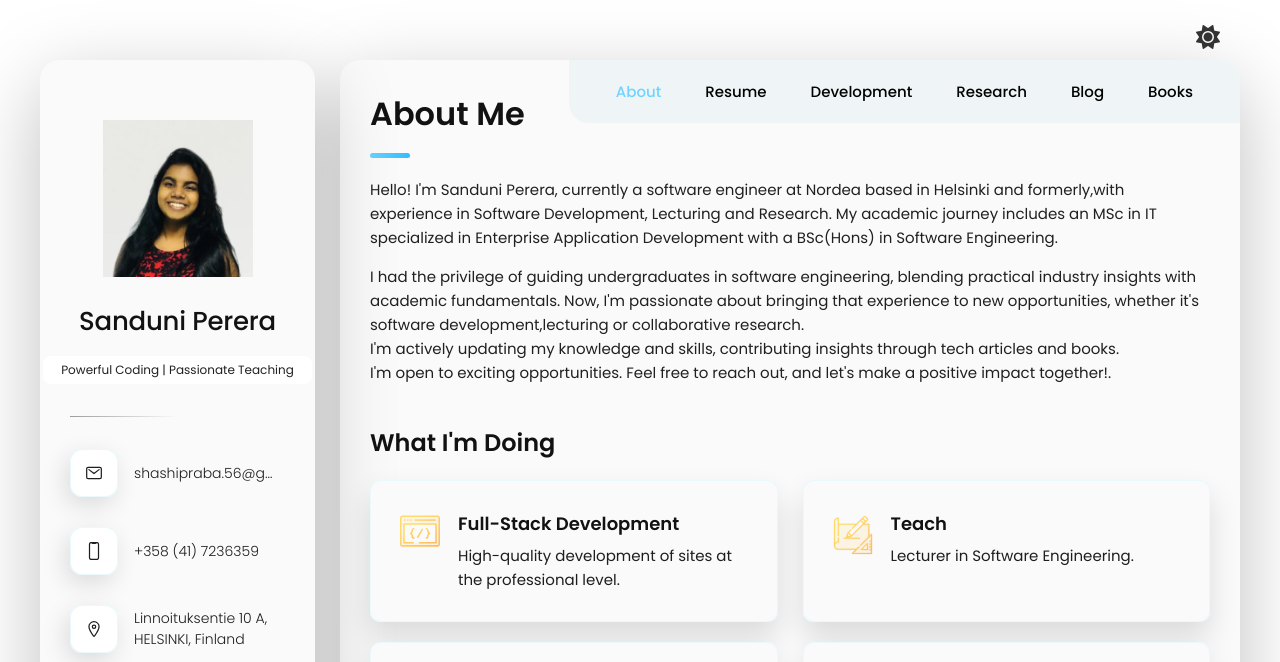
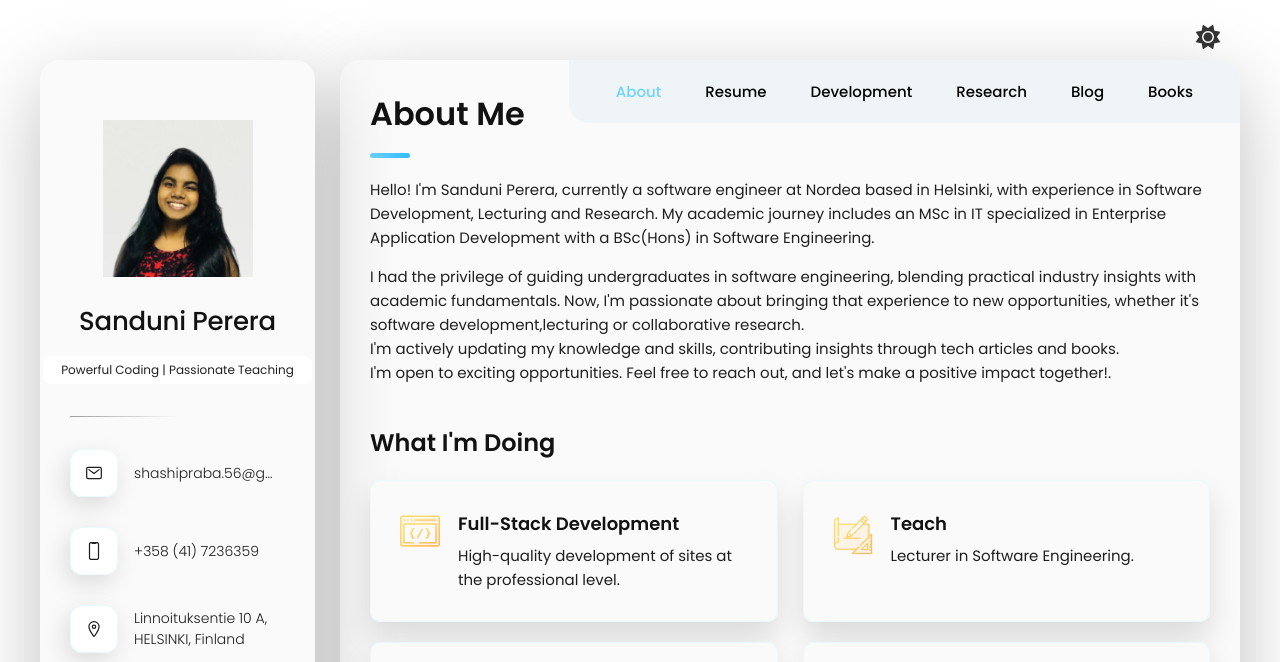
Before and after one commit to shashperera/TeachTechTalk, a plain HTML site: page index.html in a window 1280 px wide. Shown: the top 662 px of the page. Drawn offline with nearby package versions, Linux system fonts and the light colour scheme.

Commit message:
Update index.html

```diff
--- a/index.html
+++ b/index.html
@@ -215,7 +215,7 @@
 
         <section class="about-text">
           <p>
-            Hello! I'm Sanduni Perera, currently a software engineer at Nordea based in Helsinki and formerly,with experience in Software Development, Lecturing and Research.
+            Hello! I'm Sanduni Perera, currently a software engineer at Nordea based in Helsinki, with experience in Software Development, Lecturing and Research.
             My academic journey includes an MSc in IT specialized in Enterprise Application Development with a BSc(Hons)
             in Software Engineering.
           </p>
```
